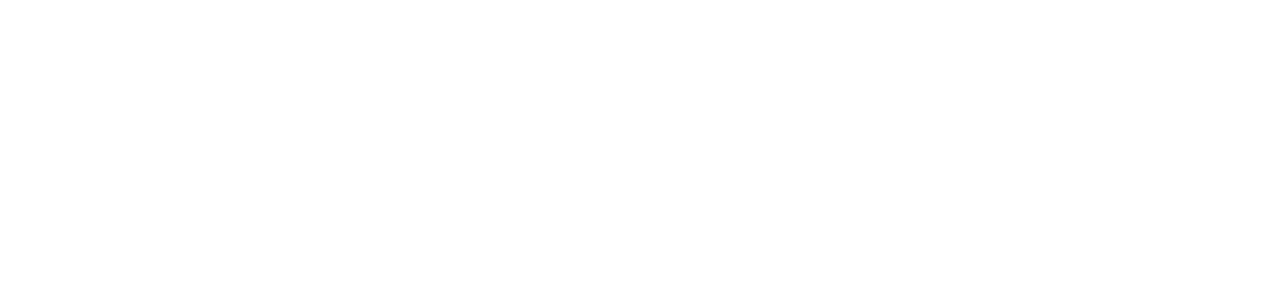
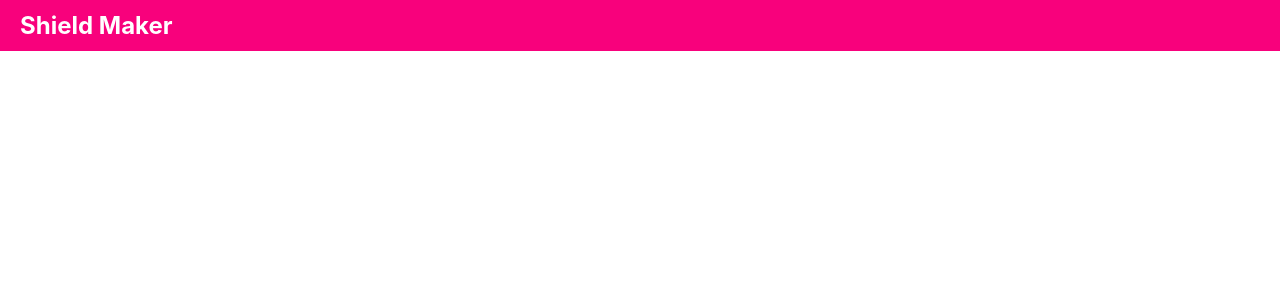
Before and after one commit to SeanKim-416/shield-maker, a React (Create React App) app: page / in a window 1280 px wide. Shown: the top 300 px of the page. Built offline with nearby package versions, Linux system fonts and the light colour scheme; a web font is replaced by a local one.

Commit message:
feat: navbar 컴포넌트 구현

```diff
--- a/src/App.js
+++ b/src/App.js
@@ -1,7 +1,12 @@
+import NavBar from './components/commons/NavBar/NavBar';
 import './styles/reset.scss';
 
 function App() {
-  return <div className="App"></div>;
+  return (
+    <div className="App">
+      <NavBar />
+    </div>
+  );
 }
 
 export default App;
--- /dev/null
+++ b/src/components/commons/NavBar/NavBar.jsx
@@ -0,0 +1,8 @@
+import React from 'react';
+import styles from './NavBar.module.scss';
+
+function NavBar() {
+  return <header className={styles.header}>Shield Maker</header>;
+}
+
+export default NavBar;
--- /dev/null
+++ b/src/components/commons/NavBar/NavBar.module.scss
@@ -0,0 +1,10 @@
+.header {
+  display: flex;
+  width: 100%;
+  padding: 1.1rem 2rem;
+  align-items: center;
+  background-color: #f8017c;
+  font-size: 2.4rem;
+  font-weight: 700;
+  color: #fff;
+}
```
